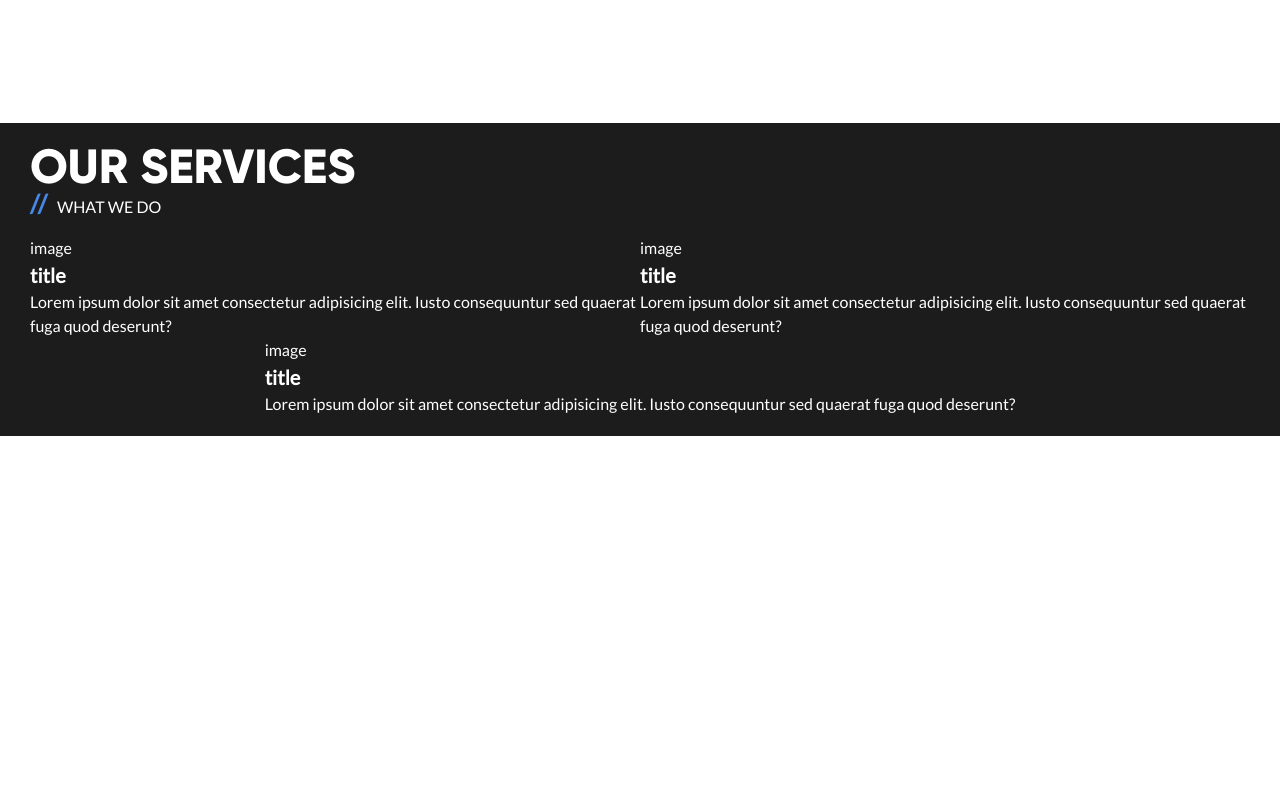
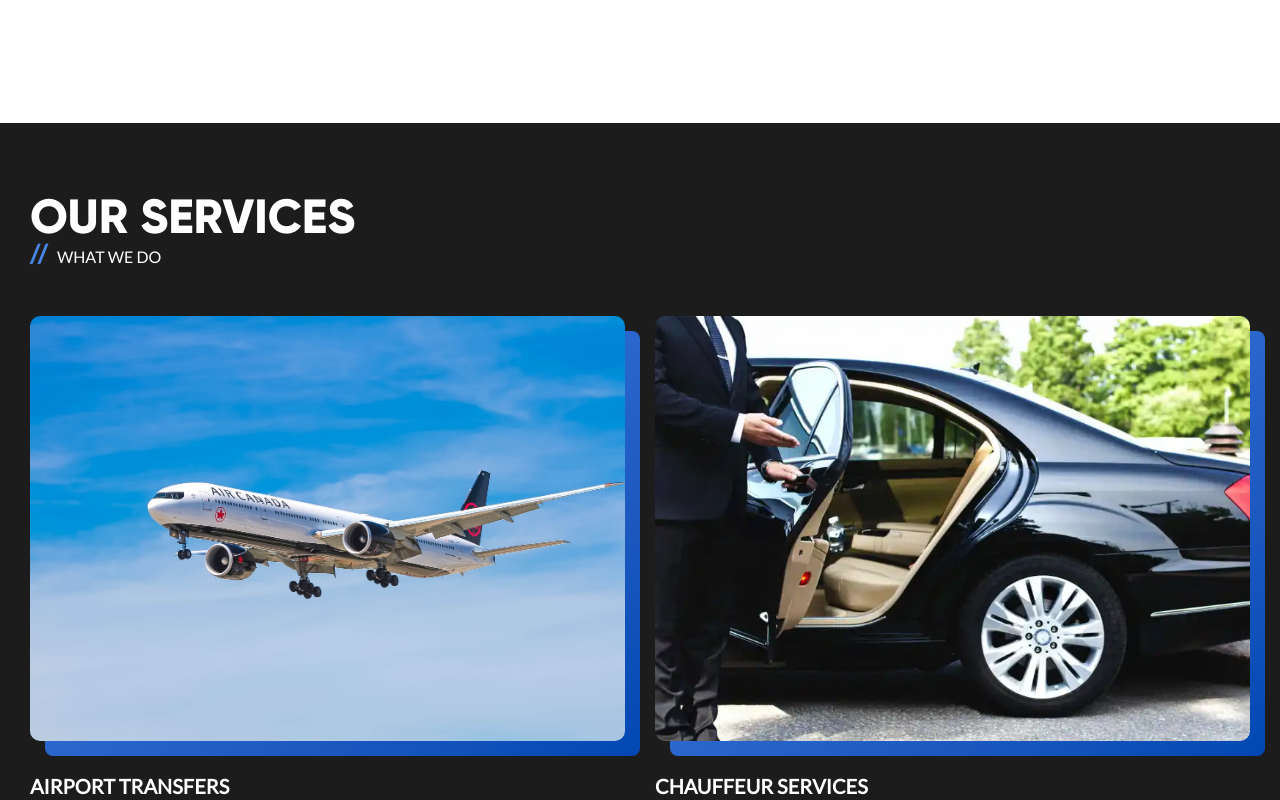
Before and after one commit to ChristianWare/Transport, a Next.js app: page / in a window 1280 px wide. Shown: the part 940-1740 px from the top of the page. Before the commit the page ends 1376 px from the top, so only its background shows below. Built offline with nearby package versions, Linux system fonts and the light colour scheme.

Commit message:
Service Card Done

```diff
--- a/comps/hero/Hero.module.css
+++ b/comps/hero/Hero.module.css
@@ -52,10 +52,17 @@
     font-size: 0;
 }
 
-
 @media screen and (max-width: 868px) {
     .content {
         flex-direction: column;
+    }
+
+    .btnContainer {
+        top: 20px;
+    }
+
+    .imgContainer {
+        margin-top: 2rem;
     }
 }
 
--- a/comps/serviceCard/ServiceCard.js
+++ b/comps/serviceCard/ServiceCard.js
@@ -1,18 +1,25 @@
-import styles from './ServiceCard.module.css'
-import Image from 'next/image'
-import Link from 'next/link'
+import styles from "./ServiceCard.module.css";
+import Image from "next/image";
 
-const ServiceCard = () => {
+const ServiceCard = ({ src, title }) => {
   return (
-    <div className={styles.container}>
-        <div className={styles.left}>
-            image
+    <div className={styles.content}>
+      <div className={styles.left}>
+        <div className={styles.imgContainer}>
+          <Image
+            src={src}
+            height={500}
+            width={700}
+            layout='responsive'
+            objectFit='cover'
+            className={styles.img}
+          />
         </div>
-        <div className={styles.right}>
-            <h6>title</h6>
-            <p>Lorem ipsum dolor sit amet consectetur adipisicing elit. Iusto consequuntur sed quaerat fuga quod deserunt?</p>
-        </div>
+      </div>
+      <div className={styles.right}>
+        <h6 className={styles.title}>{title}</h6>
+      </div>
     </div>
-  )
-}
-export default ServiceCard
+  );
+};
+export default ServiceCard;
--- a/comps/serviceCard/ServiceCard.module.css
+++ b/comps/serviceCard/ServiceCard.module.css
@@ -0,0 +1,44 @@
+.content {
+    display: grid;
+    grid-template-columns: repeat(1, 1fr);
+    gap: 3rem;
+    position: relative;
+    z-index: 100;
+}
+
+.left {
+    position: relative;
+}
+
+.left:after {
+    position: absolute;
+    top: 15px;
+    right: -15px;
+    width: 100%;
+    border-radius: 8px;
+    height: 100%;
+    z-index: -1;
+    background-image: linear-gradient(to right bottom,
+    #4787e6, #3877d9, #2967cd, #1957bf, #0247b2);
+    content: '';
+}
+
+.img {
+    border-radius: 10px;
+}
+
+.title {
+    text-transform: uppercase;
+}
+
+.right {
+    display: flex;
+    flex-direction: column;
+    gap: 2rem;
+}
+
+@media screen and (max-width: 568px) {
+    .content {
+        grid-template-columns: repeat(1, 1fr);
+    }
+}
--- a/comps/services/Service.js
+++ b/comps/services/Service.js
@@ -1,7 +1,9 @@
 import Layout from "../layout/Layout";
 import styles from "./Services.module.css";
-import Image from "next/image";
 import ServiceCard from "../serviceCard/ServiceCard";
+import Driver from "../../public/images/driver.webp";
+import Event from "../../public/images/event.jpg";
+import Plane from "../../public/images/plane.jpg";
 
 const Service = () => {
   return (
@@ -16,11 +18,10 @@ const Service = () => {
           </div>
           <div className={styles.bottom}>
             <div className={styles.bottomTop}>
-              <ServiceCard />
-              <ServiceCard />
-            </div>
-            <div className={styles.bottomBottom}>
-              <ServiceCard />
+              <ServiceCard src={Plane} title='Airport Transfers' />
+              <ServiceCard src={Driver} title='Chauffeur Services' />
+              <ServiceCard src={Event} title='Special Events' />
+              <ServiceCard src={Event} title='Long Distance' />
             </div>
           </div>
         </div>
--- a/comps/services/Services.module.css
+++ b/comps/services/Services.module.css
@@ -1,6 +1,7 @@
 .bgColor {
     color: var(--white);
     background-color: var(--black);
+    padding: 5rem 0;
 
 }
 
@@ -10,7 +11,7 @@
 }
 
 .top {
-    margin-bottom: 2rem;
+    margin-bottom: 5rem;
 }
 
 .title {
@@ -33,15 +34,10 @@
 }
 
 .bottomTop {
-    display: flex;
-    align-items: center;
-    justify-content: space-between;
-}
-
-.bottomBottom {
-    display: flex;
-    align-items: center;
-    justify-content: center;
+    display: grid;
+    grid-template-columns: repeat(auto-fill, minmax(400px, 1fr));
+    gap: 3rem;
+    margin-bottom: 3rem;
 }
 
 @media screen and (max-width: 868px) {
--- a/package.json
+++ b/package.json
@@ -10,7 +10,7 @@
   },
   "dependencies": {
     "@svgr/webpack": "^6.5.1",
-    "next": "13.0.4",
+    "next": "12.3.1",
     "react": "18.2.0",
     "react-dom": "18.2.0"
   },
```
Also changed, not shown: 1 other file (tests, documents, lock files or other folders).
